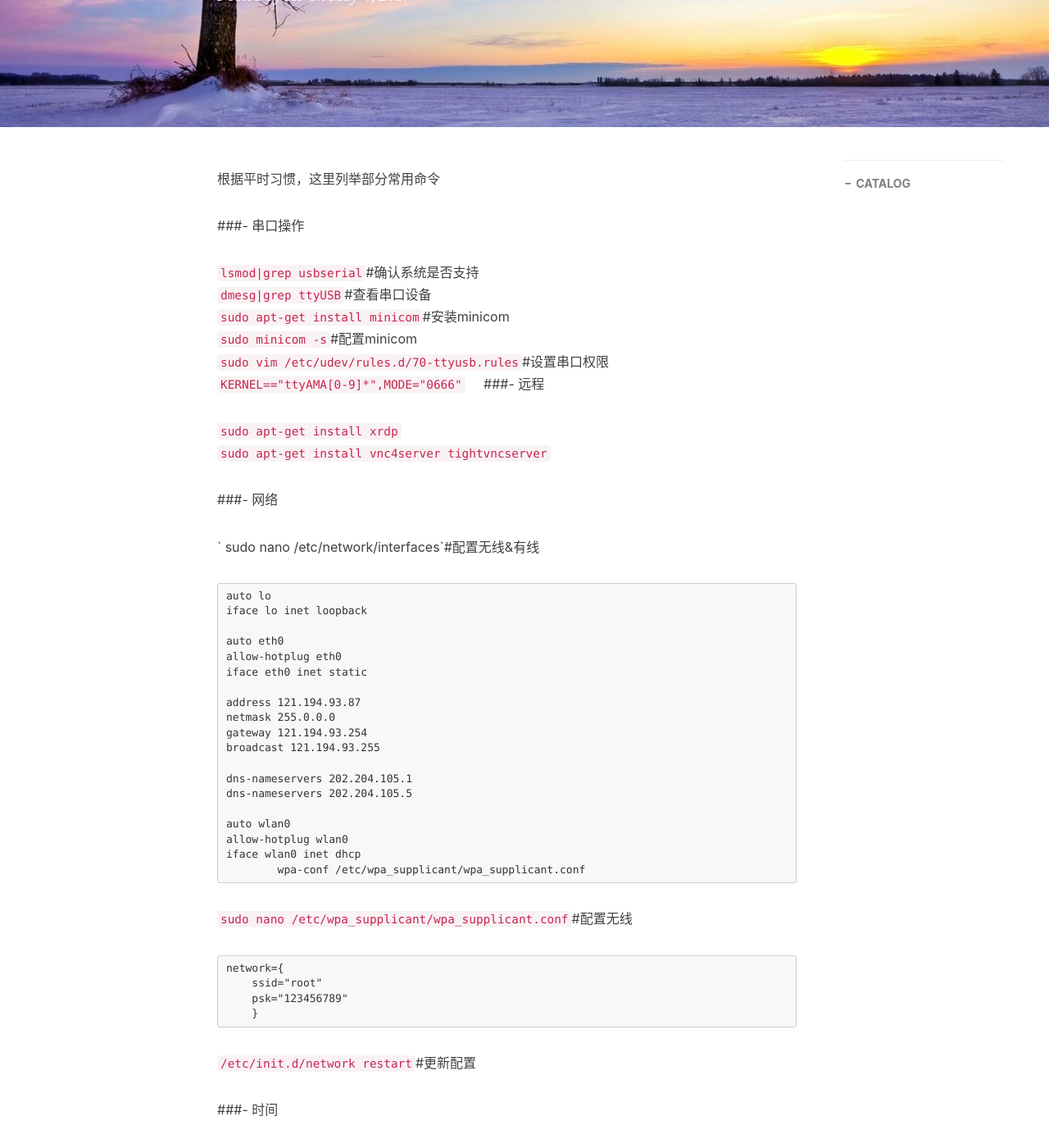
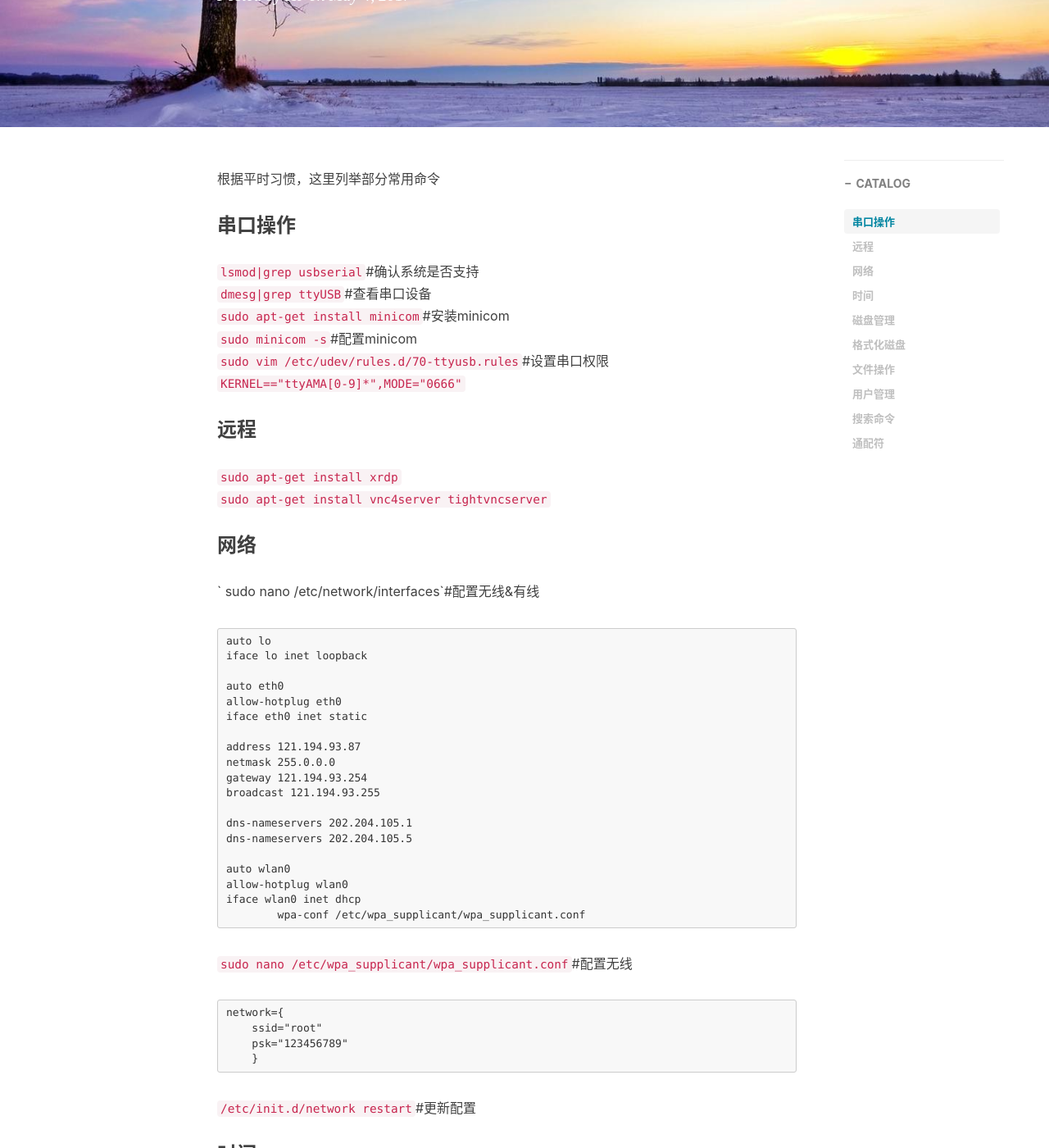
Before and after one commit to Lmonologue/baymax.github.io, a Jekyll site: the page built from _posts/2017-05-04-linux常用命令.md, in a window 1280 px wide and 1400 px high, scrolled down 368 px. Shown: the whole window at 82% size. Built offline with Jekyll 4.4.1, drawn with Linux system fonts in a browser that asks for light colours; nearby versions of some CDN libraries; comment, search, counter and statistics services are not loaded; some of the changed text lies outside the part shown.

Commit message:
Update 2017-05-04-linux常用命令.md

```diff
--- a/_posts/2017-05-04-linux常用命令.md
+++ b/_posts/2017-05-04-linux常用命令.md
@@ -12,7 +12,7 @@ tags:
 
 根据平时习惯，这里列举部分常用命令
 
-###- 串口操作
+### 串口操作
 
 `lsmod|grep usbserial`#确认系统是否支持
 `dmesg|grep ttyUSB`#查看串口设备
@@ -21,12 +21,12 @@ tags:
 `sudo vim /etc/udev/rules.d/70-ttyusb.rules`#设置串口权限
 `KERNEL=="ttyAMA[0-9]*",MODE="0666"`
 
-###- 远程
+### 远程
 
 `sudo apt-get install xrdp`
 `sudo apt-get install vnc4server tightvncserver`
 
-###- 网络
+### 网络
 
 ` sudo nano /etc/network/interfaces`#配置无线&有线
 
@@ -63,12 +63,12 @@ network={
 
 `/etc/init.d/network restart`#更新配置
 
-###- 时间
+### 时间
 
 `hwclock --set --date='2017/4/19 9:34:00'`
 `hwclock --show`
 
-###- 磁盘管理
+### 磁盘管理
 
 `df -h`#查看磁盘状况
 `mount/umount`#eg:mount [选项] 设备 目录（选项-a 把/etc/fstab文件中列出的文件系统都挂载上）
@@ -76,7 +76,7 @@ network={
 `sudo apt-get autoclean`
 `sudo apt-get remove 软件名`
 
-###- 格式化磁盘
+### 格式化磁盘
 
 `ls /dev/sd*`#eg:sdb sdb1 sdb2
 `umount /dev/sdb`
@@ -89,7 +89,7 @@ network={
 `mkfs.vfat /dev/sdb3`
 `mkfs.vfat -I /dev/sdb`
 
-###- 文件操作
+### 文件操作
 
 `pwd`#当前所在目录
 `ls -l | more`#以列表方式分页显示
@@ -103,7 +103,7 @@ network={
 `grep`#在文本中查询内容
 
 
-###- 用户管理
+### 用户管理
 
 `passwd`#修改密码
 `passwd root`#修改root密码
@@ -116,14 +116,14 @@ network={
 `chmod 777 用户名`#修改目录权限
 `chown [用户:组] 文件`#更改文件所有的组或用户
 
-###- 搜索命令
+### 搜索命令
 
 `find / -name xxx`#从根目录开始查找名为xxx的文件(/代表根目录)
 `find / -amin -10`# 10分钟内存取过的文件或目录
 `find / -atime -10`# 10小时内存取过的文件或目录
 `find / -size +10k`#查找大于10K的文件
 
-###- 通配符
+### 通配符
 
 `*`#代表多个字母或数字
 `[]`#代表范围内多个字母或数字,eg:ls [1-3].py
```
